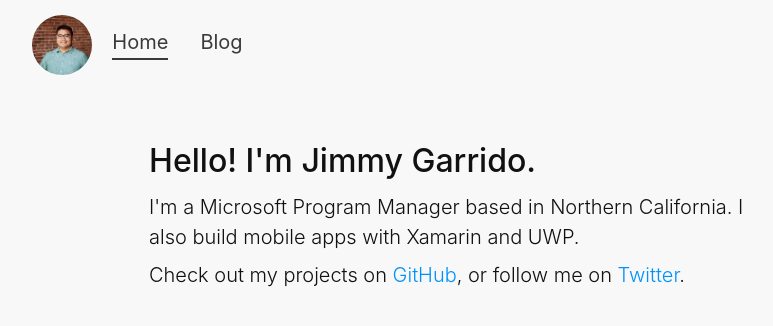
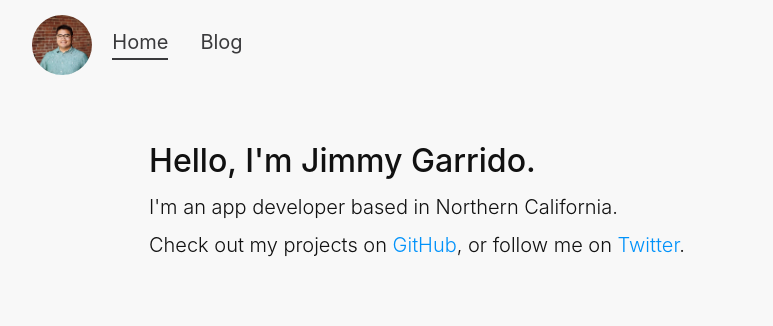
Before and after one commit to jimmgarrido/jimmgarr-site, a Jekyll site: the page built from index.html, in a window 1280 px wide. Shown: the top 326 px of the page, without its empty margins (189-962 px from the left). Built offline with Jekyll 4.4.1, drawn with Linux system fonts in a browser that asks for light colours.

Commit message:
About update

```diff
--- a/_layouts/about_page.html
+++ b/_layouts/about_page.html
@@ -39,9 +39,9 @@
 
         <div class="row about">
             <div class="col-sm-12 col-md-8 col-lg-6 col-md-offset-2 col-lg-offset-3">
-                <h1>Hello! I'm Jimmy Garrido.</h1>
+                <h1>Hello, I'm Jimmy Garrido.</h1>
                 <p>
-                    I'm a Microsoft Program Manager based in Northern California. I also build mobile apps with Xamarin and UWP.
+                    I'm an app developer based in Northern California.
                 </p>
                 <p>
                     Check out my projects on
@@ -51,15 +51,6 @@
                     <a href="https://twitter.com/jimmgarr" style="color:#0092fa">
                     Twitter</a>.
                 </p>
-                <!-- <p>Sacramento, CA based.</p>
-                <p>Program Manager at Microsoft and mobile app developer.</p>
-                <p> You can check out some of my projects on
-                    <a href="https://github.com/jimmgarrido" style="color:#0092fa">
-                    <strong>GitHub</strong></a>,
-                    or follow me on
-                    <a href="https://twitter.com/jimmgarrido" style="color:#0092fa">
-                    <strong>Twitter</strong></a>.
-                </p> -->
             </div>
         </div>
     </div>
```
